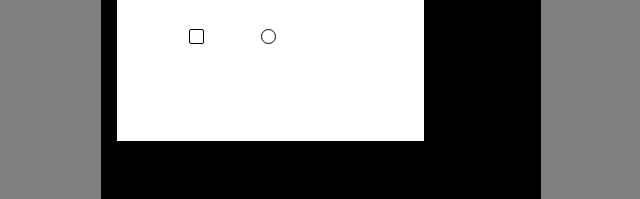
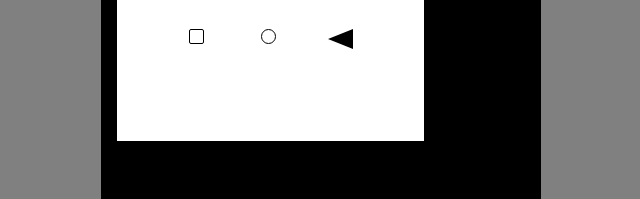
Before and after one commit to incredible92/dialing-page, a plain HTML site: page index.html in a window 1280 px wide. Shown: the part 531-730 px from the top of the page, 319-959 px from the left. Drawn offline with Linux system fonts and the light colour scheme.

Commit message:
feet: triangle-left

```diff
--- a/css/style.css
+++ b/css/style.css
@@ -176,3 +176,14 @@
   left: 4.5rem;
   border-radius: 2px;
 }
+
+.triangle-left {
+  position: absolute;
+  top: 19rem;
+  left: 13.2rem;
+  width: 0;
+  height: 0;
+  border-top: 10px solid transparent;
+  border-right: 25px solid black;
+  border-bottom: 10px solid transparent;
+}
--- a/index.html
+++ b/index.html
@@ -30,6 +30,7 @@
             </div>
             <div class="circle"></div>
             <div class="square"></div>
+            <div class="triangle-left"></div>
         </div>
 
     </div>
```
